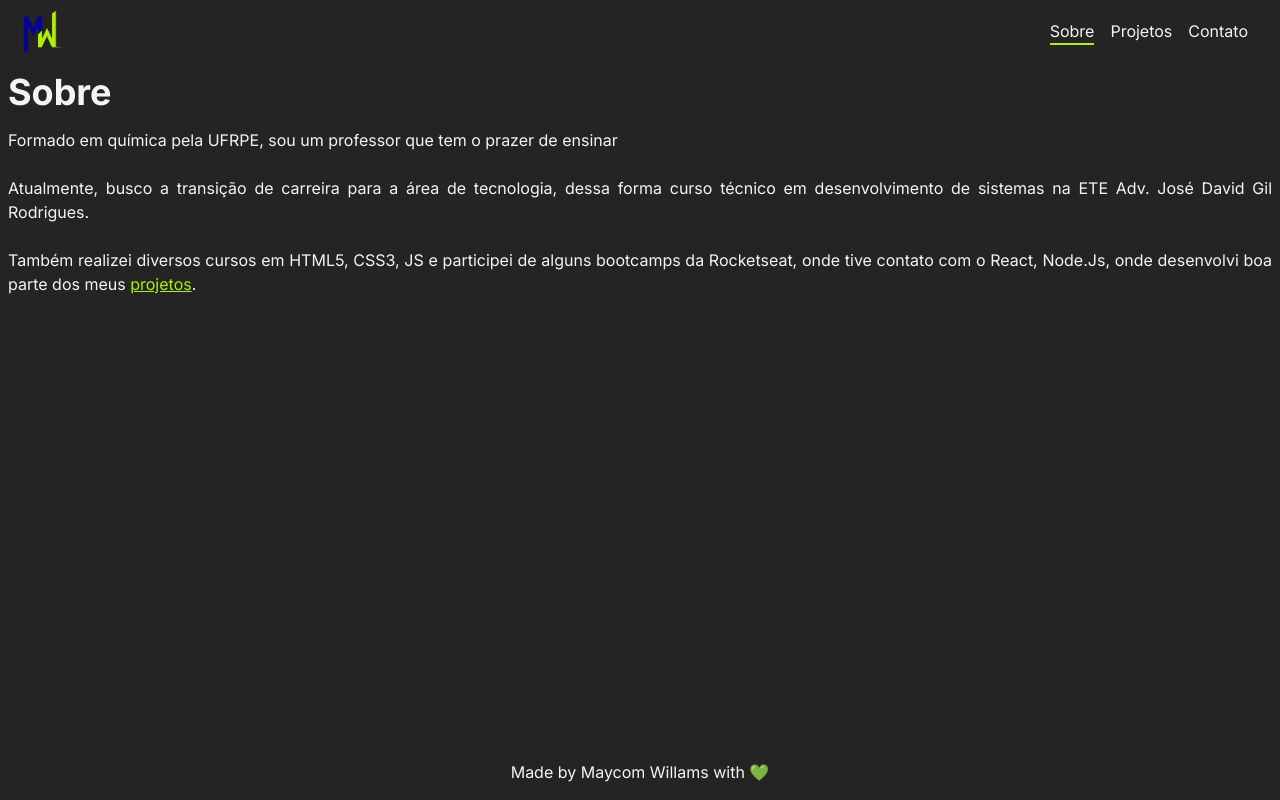
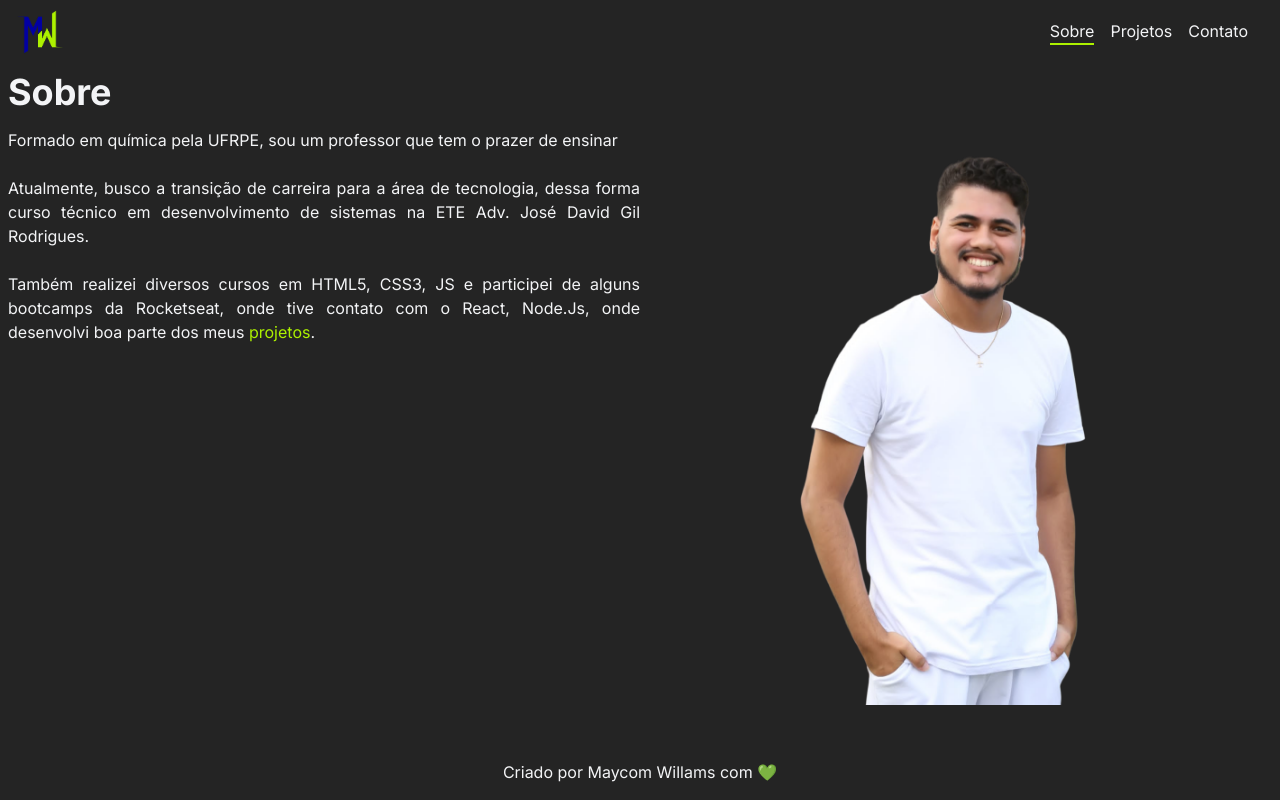
Before and after one commit to Maycomwill/maycomwill, a React (Vite) app: page /about in a window 1280 px wide. Built offline with nearby package versions, Linux system fonts and the light colour scheme.

Commit message:
Feat: melhora no visual em telas maiores que smartphone

```diff
--- a/src/components/Footer.tsx
+++ b/src/components/Footer.tsx
@@ -1,7 +1,7 @@
 function Footer() {
   return (
     <div className="flex h-14 w-full items-center justify-center">
-      Made by Maycom Willams with 💚
+      Criado por Maycom Willams com 💚
     </div>
   );
 }
--- a/src/pages/About.tsx
+++ b/src/pages/About.tsx
@@ -1,3 +1,4 @@
+import Logo from "../assets/maycom1.png";
 import { Link } from "react-router-dom";
 
 function About() {
@@ -8,7 +9,8 @@ function About() {
           Sobre
         </h1>
       </div>
-      <div className="w-full text-justify space-y-6">
+      <div className="flex flex-col md:flex-row">
+        <div className="w-full text-justify space-y-6 md:w-[50%]">
           <p>
             Formado em química pela UFRPE, sou um professor que tem o prazer de
             ensinar
@@ -22,11 +24,15 @@ function About() {
             Também realizei diversos cursos em HTML5, CSS3, JS e participei de
             alguns bootcamps da Rocketseat, onde tive contato com o React,
             Node.Js, onde desenvolvi boa parte dos meus{" "}
-          <a className="text-[#acf100] underline" href={"/projects"}>
+            <a className="text-[#acf100]" href={"/projects"}>
               projetos
             </a>
             .
           </p>
+        </div>
+        <div className="w-[50%] hidden md:flex md:items-center md:justify-center">
+          <img src={Logo} alt="" className="w-96" />
+        </div>
       </div>
     </div>
   );
--- a/src/pages/Contact.tsx
+++ b/src/pages/Contact.tsx
@@ -10,11 +10,11 @@ export default function Contact() {
           Contato
         </h1>
       </div>
-      <div className=" w-full text-justify space-y-4">
+      <div className="w-full md:w-[50%] text-justify space-y-4">
         <span className="break-words">
           Entre em contato atraves das minhas redes sociais:
         </span>
-        <div className="flex w-full items-center justify-around">
+        <div className="flex w-full items-center justify-around md:justify-start md:gap-4">
           <a
             href="https://github.com/maycomwill"
             rel="noopener"
--- a/src/pages/Projects.tsx
+++ b/src/pages/Projects.tsx
@@ -17,7 +17,7 @@ function Projects() {
   return (
     <div className="font-size-3xl h-screen flex w-full flex-col px-2">
       <div className="mb-4">
-        <h1 className="cursor-default font-alt text-4xl font-bold transition hover:text-[#acf100]">
+        <h1 className="cursor-default font-alt text-4xl font-bold transition hover:text-yellowGreen">
           Projects
         </h1>
       </div>
@@ -25,7 +25,7 @@ function Projects() {
         Aqui encontram-se alguns projetos meus que estão online e disponíveis
         para uso.
       </h1>
-      <div className="flex h-full px-2">
+      <div className="flex h-full px-2 md:px-0 pt-4 mb-10">
         <Slider>
           <div>
             <Project
```
Lines whose indentation alone changed are shown as unchanged.
